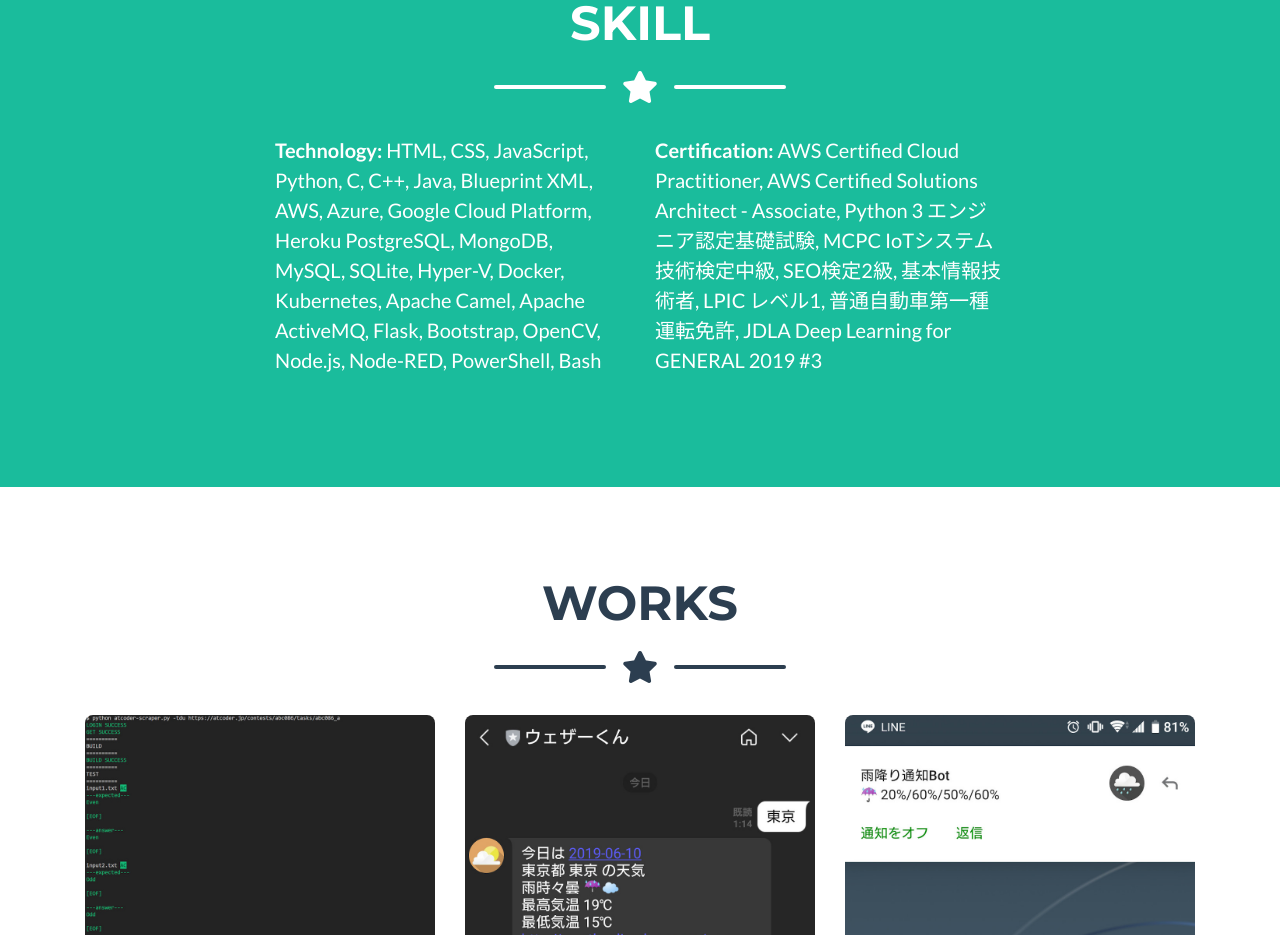
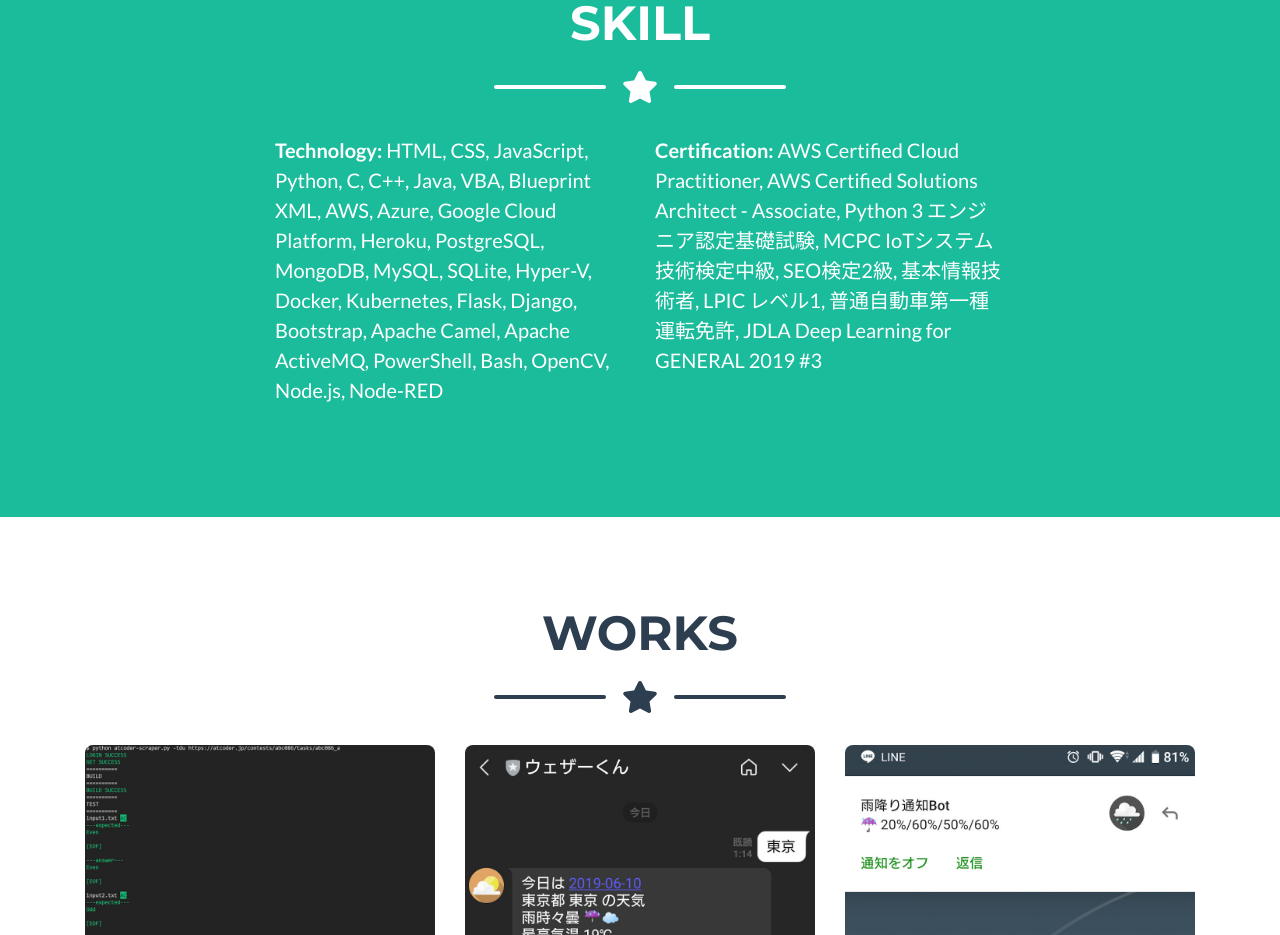
Before and after one commit to ogyogy/portfolio, a website with bundled scripts: page docs/index.html in a window 1280 px wide. Shown: the part 1411-2346 px from the top of the page. Built offline with nearby package versions, Linux system fonts and the light colour scheme.

Commit message:
SKILLを追加

```diff
--- a/docs/index.html
+++ b/docs/index.html
@@ -126,13 +126,20 @@
       <!-- About Section Content -->
       <div class="row">
         <div class="col-lg-4 ml-auto">
-          <p class="lead"><span class="font-weight-bold">Technology: </span>HTML, CSS, JavaScript, Python, C, C++,
-            Java,
-            Blueprint XML, AWS, Azure,
-            Google Cloud Platform, Heroku
-            PostgreSQL,
-            MongoDB, MySQL, SQLite, Hyper-V, Docker, Kubernetes, Apache Camel, Apache ActiveMQ, Flask, Bootstrap,
-            OpenCV, Node.js, Node-RED, PowerShell, Bash
+          <p class="lead"><span class="font-weight-bold">Technology: </span>
+            <!-- Programming language -->
+            HTML, CSS, JavaScript, Python, C, C++,
+            Java, VBA, Blueprint XML,
+            <!-- Cloud service -->
+            AWS, Azure, Google Cloud Platform, Heroku,
+            PostgreSQL, MongoDB, MySQL, SQLite,
+            <!-- Virtualization -->
+            Hyper-V, Docker, Kubernetes,
+            <!-- Framework -->
+            Flask, Django, Bootstrap,
+            Apache Camel, Apache ActiveMQ,
+            <!-- Environment -->
+            PowerShell, Bash, OpenCV, Node.js, Node-RED
           </p>
         </div>
         <div class="col-lg-4 mr-auto">
```
